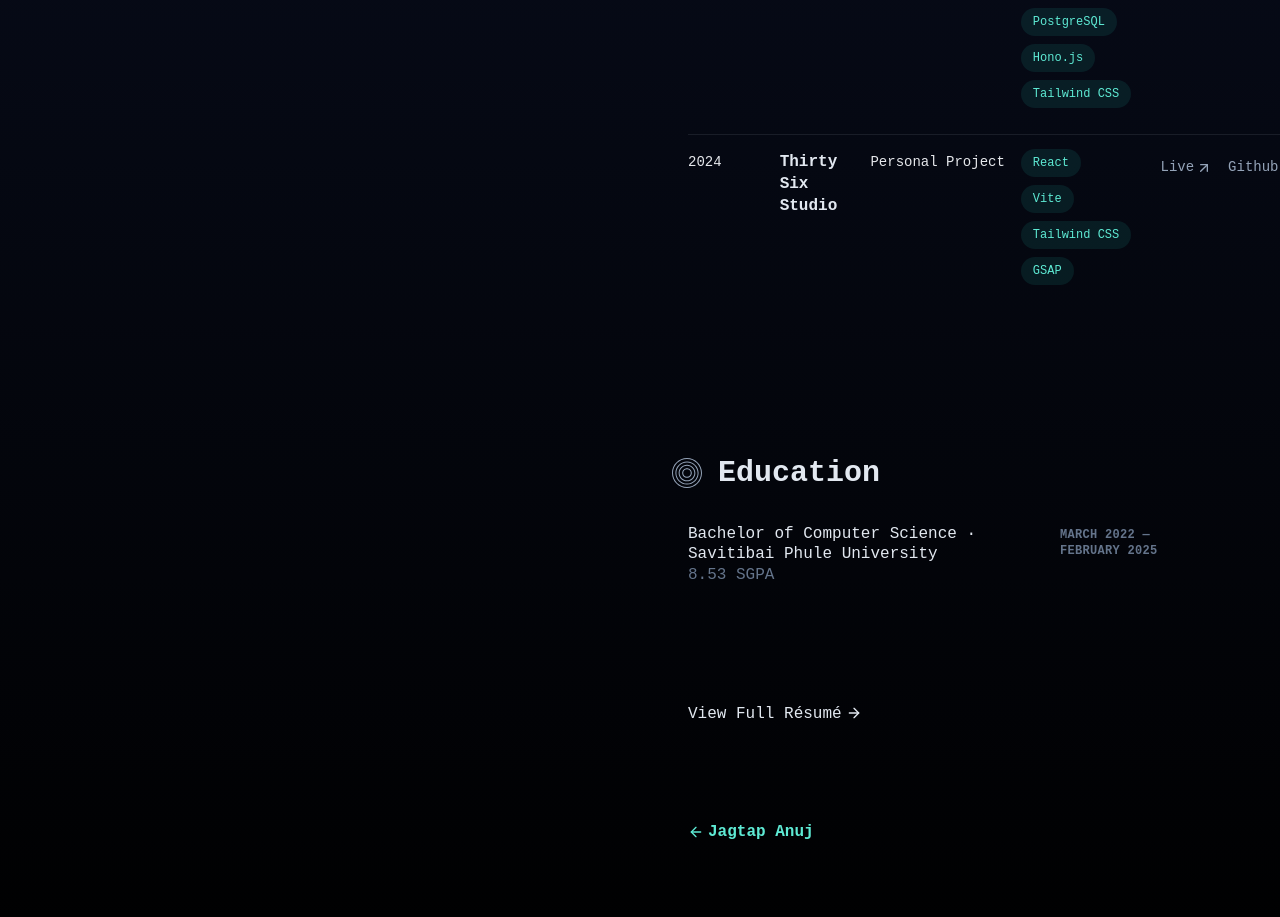
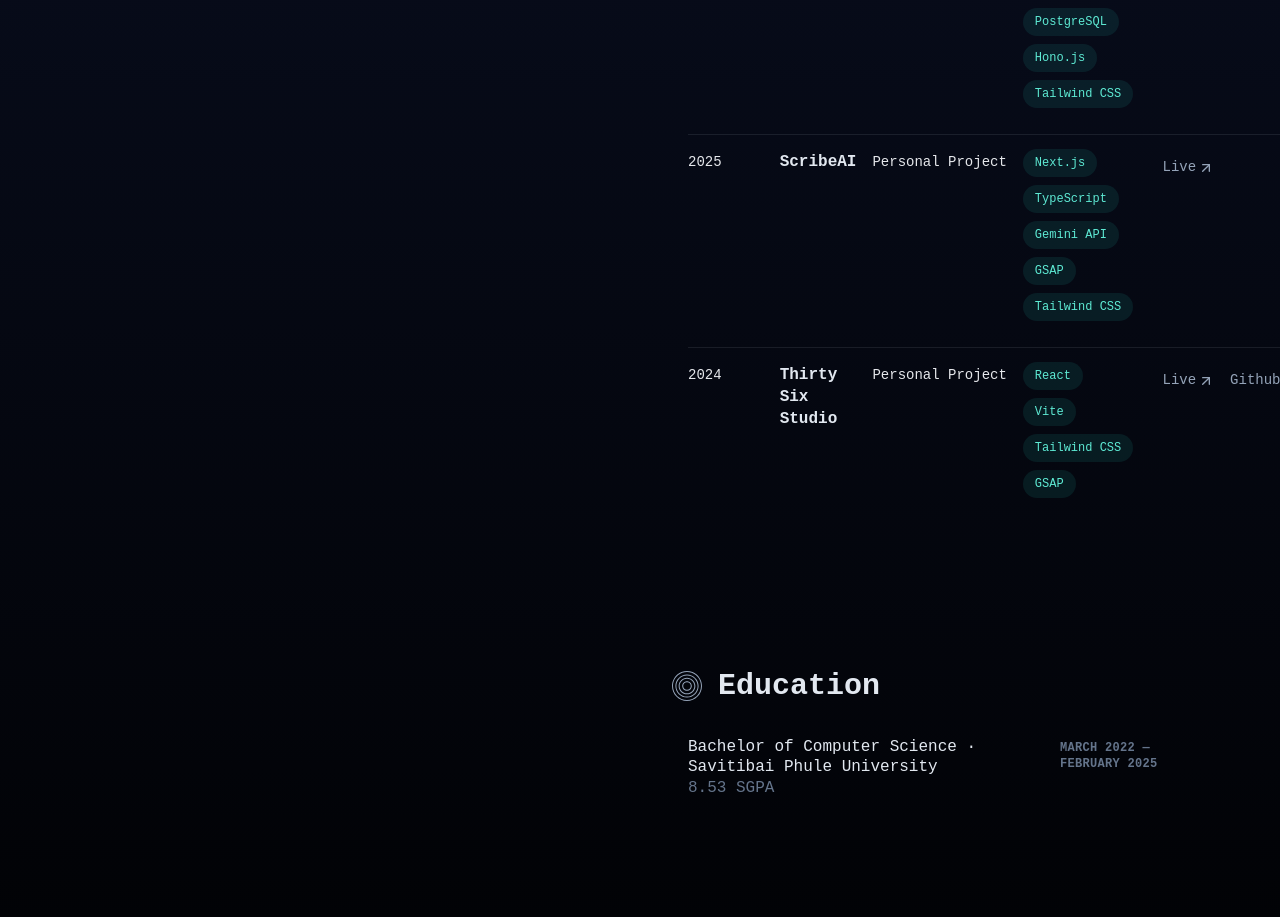
Before and after one commit to ianujjagtap/my-portfolio, a React (Vite) app: page / in a window 1280 px wide. Shown: the part 2883-3800 px from the top of the page. Built offline with nearby package versions, Linux system fonts and the light colour scheme.

Commit message:
chore: project update

```diff
--- a/src/components/sections/experiance.jsx
+++ b/src/components/sections/experiance.jsx
@@ -97,7 +97,7 @@ export const Experiance = () => {
                     </div>
                   </div>
                   <div>
-                    <div className="text-slate-500">Narhe, Pune</div>
+                    <div className="text-slate-500">Pune, Maharashtra</div>
                   </div>
                 </div>
                 <ul className="mt-2 text-sm leading-normal text-slate-400 list-disc pl-5 space-y-1">
--- a/src/providers/data.js
+++ b/src/providers/data.js
@@ -35,6 +35,19 @@ export const projects = [
 		links: [{ name: "Live", url: "https://route-llm.vercel.app/" }],
 	},
 	{
+		year: 2025,
+		name: "ScribeAI",
+		madeAt: "Personal Project",
+		tech: [
+			"Next.js",
+			"TypeScript",
+			"Gemini API",
+			"GSAP",
+			"Tailwind CSS",
+		],
+		links: [{ name: "Live", url: "https://scrib-ai-orb.vercel.app/" }],
+	},
+	{
 		year: 2024,
 		name: "Thirty Six Studio",
 		madeAt: "Personal Project",
```
